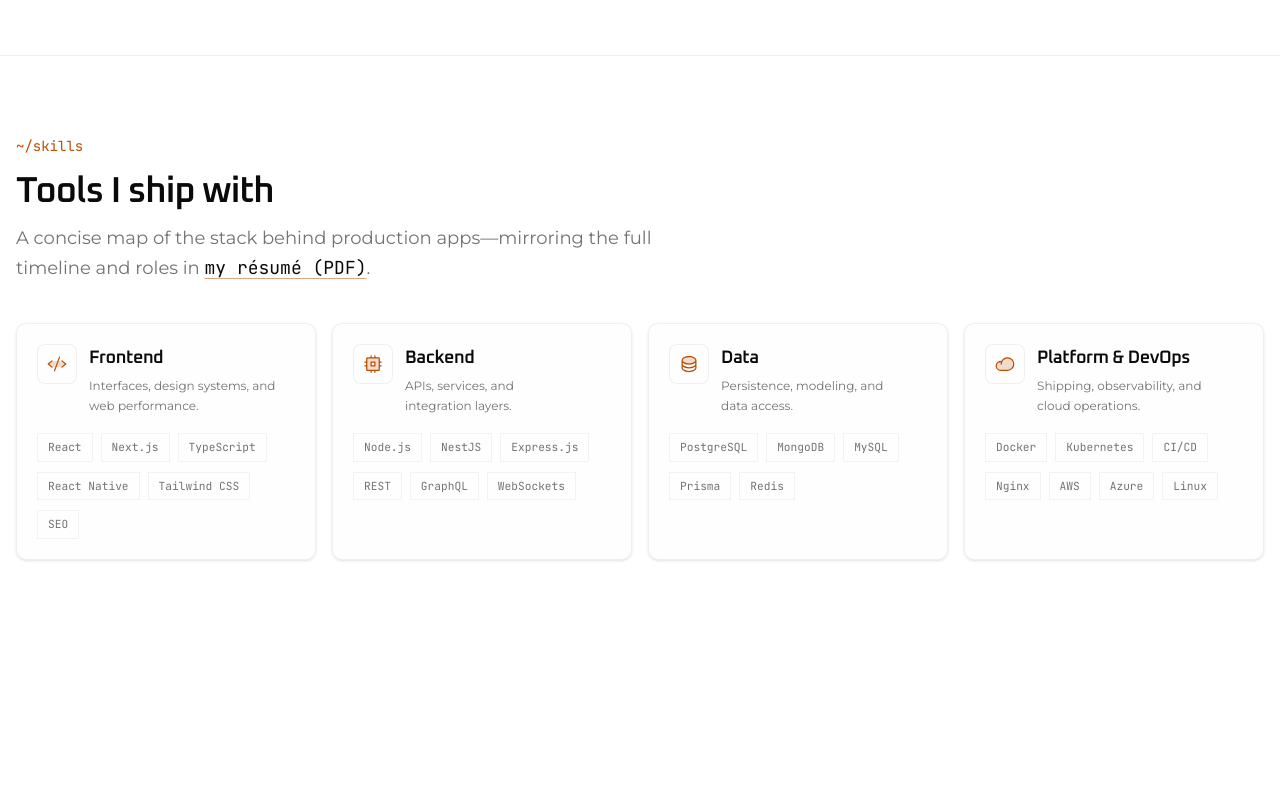
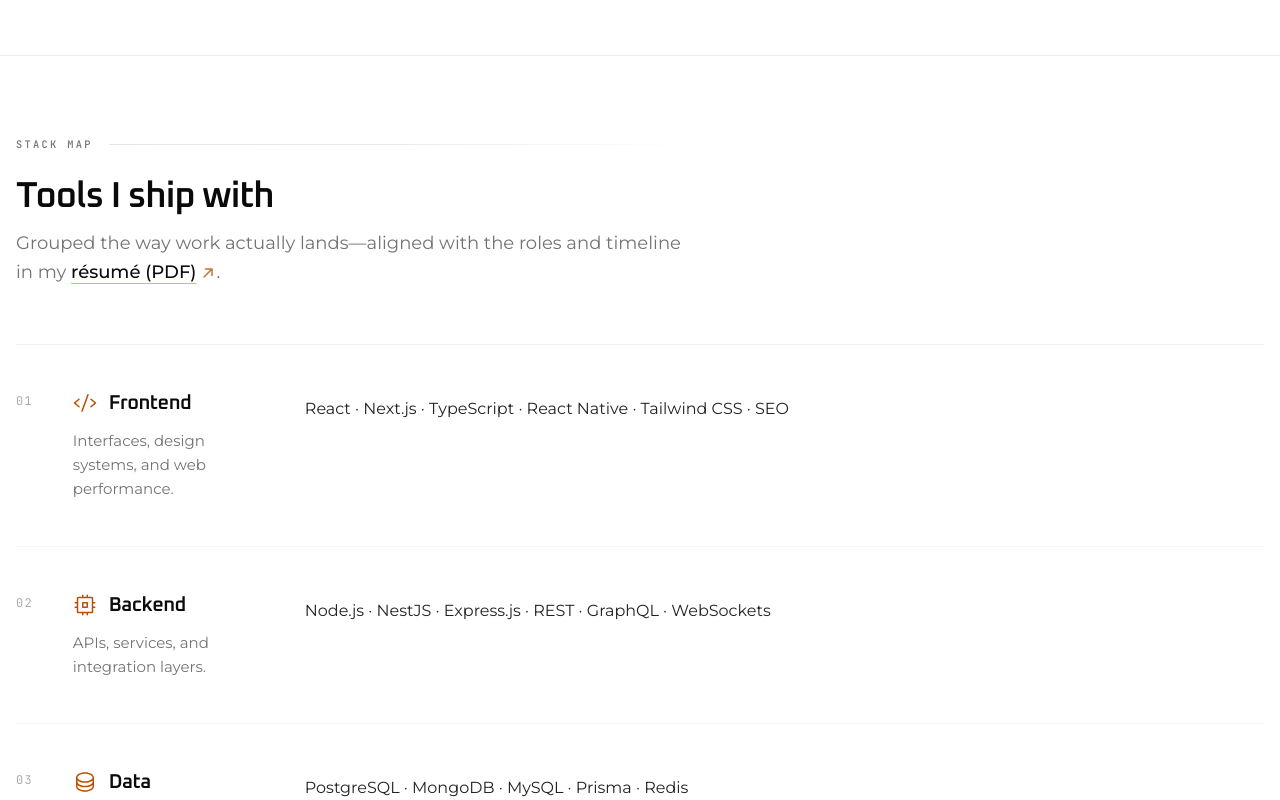
Before and after one commit to Elgedawy31/shadcn-portfolio, a Next.js app: page / in a window 1280 px wide. Shown: the part 1100-1900 px from the top of the page. Before the commit the page ends 1740 px from the top, so only its background shows below. Built offline with nearby package versions, Linux system fonts and the light colour scheme.

Commit message:
Refactor SkillsSection component: update animations, improve layout, and enhance accessibility with new icon integration

```diff
--- a/components/skills-section.tsx
+++ b/components/skills-section.tsx
@@ -1,6 +1,7 @@
 "use client"
 
-import { motion, useReducedMotion, type Variants } from "framer-motion"
+import { ArrowUpRight } from "@phosphor-icons/react"
+import { motion, type Variants } from "framer-motion"
 
 import { skillGroups } from "@/lib/skills-data"
 import { useSplashReady } from "@/components/splash-ready"
@@ -9,33 +10,30 @@
   hidden: { opacity: 0 },
   visible: {
     opacity: 1,
-    transition: { delayChildren: 0.12, staggerChildren: 0.08 },
+    transition: { delayChildren: 0.08, staggerChildren: 0.06 },
   },
 }
 
 const headerVariants: Variants = {
-  hidden: { opacity: 0, y: 16, filter: "blur(8px)" },
+  hidden: { opacity: 0, y: 10 },
   visible: {
     opacity: 1,
     y: 0,
-    filter: "blur(0px)",
-    transition: { duration: 0.6, ease: "easeOut" },
+    transition: { duration: 0.5, ease: [0.22, 1, 0.36, 1] },
   },
 }
 
-const cardVariants: Variants = {
-  hidden: { opacity: 0, y: 20, filter: "blur(6px)" },
+const rowVariants: Variants = {
+  hidden: { opacity: 0, x: 20 },
   visible: {
     opacity: 1,
-    y: 0,
-    filter: "blur(0px)",
-    transition: { duration: 0.55, ease: "easeOut" },
+    x: 0,
+    transition: { duration: 0.48, ease: [0.22, 1, 0.36, 1] },
   },
 }
 
 function SkillsSection() {
   const isSplashReady = useSplashReady()
-  const reduceMotion = useReducedMotion()
 
   return (
     <section
@@ -44,71 +42,70 @@
       className="mx-auto w-full max-w-7xl border-t border-border/70 px-4 py-16 sm:py-20"
     >
       <motion.div
-        className="space-y-10"
+        className="space-y-12 sm:space-y-14"
         variants={containerVariants}
         initial="hidden"
         animate={isSplashReady ? "visible" : "hidden"}
       >
-        <motion.div className="max-w-2xl space-y-4" variants={headerVariants}>
-          <p className="font-mono text-sm text-primary">~/skills</p>
+        <motion.div className="max-w-2xl space-y-6" variants={headerVariants}>
+          <div className="flex items-center gap-4">
+            <span className="shrink-0 font-mono text-[0.65rem] font-medium uppercase tracking-[0.22em] text-muted-foreground">
+              Stack map
+            </span>
+            <span className="h-px min-w-8 flex-1 bg-gradient-to-r from-border via-border/80 to-transparent" aria-hidden />
+          </div>
           <div className="space-y-3">
             <h2 id="skills-heading" className="font-heading text-3xl font-semibold tracking-tight sm:text-4xl">
               Tools I ship with
             </h2>
             <p className="text-pretty text-base leading-relaxed text-muted-foreground sm:text-lg">
-              A concise map of the stack behind production apps—mirroring the full timeline and roles in{" "}
+              Grouped the way work actually lands—aligned with the roles and timeline in my{" "}
               <a
                 href="/mohamed-elgedawy-fullStack.pdf"
-                className="font-mono text-foreground underline decoration-primary/50 underline-offset-4 transition-colors hover:text-primary hover:decoration-primary"
+                className="inline-flex items-center gap-1 font-medium text-foreground underline decoration-primary/45 underline-offset-[5px] transition-colors hover:text-primary hover:decoration-primary"
               >
-                my résumé (PDF)
+                résumé (PDF)
+                <ArrowUpRight weight="bold" className="size-4 shrink-0 text-primary/80" aria-hidden />
               </a>
               .
             </p>
           </div>
         </motion.div>
 
-        <div className="grid gap-4 sm:grid-cols-2 xl:grid-cols-4">
+        <div className="border-t border-border/50">
           {skillGroups.map((group, index) => {
             const Icon = group.Icon
+            const indexLabel = String(index + 1).padStart(2, "0")
 
             return (
               <motion.article
                 key={group.title}
-                variants={cardVariants}
-                transition={{ delay: 0.08 * index }}
-                whileHover={
-                  reduceMotion
-                    ? undefined
-                    : { y: -3, transition: { type: "spring", stiffness: 360, damping: 24 } }
-                }
-                className="group relative flex flex-col overflow-hidden rounded-lg border border-border/60 bg-muted/15 p-5 shadow-sm backdrop-blur-sm transition-[border-color,background-color,box-shadow] duration-300 hover:border-primary/40 hover:bg-primary/6 hover:shadow-md motion-reduce:transition-colors"
+                variants={rowVariants}
+                transition={{ delay: 0.04 * index }}
+                className="grid gap-6 border-b border-border/35 py-9 last:border-b-0 sm:gap-8 sm:py-10 lg:grid-cols-[auto_minmax(0,12rem)_minmax(0,1fr)] lg:items-start lg:gap-x-10 lg:gap-y-2 lg:py-11"
               >
                 <span
+                  className="font-mono text-xs tabular-nums tracking-widest text-muted-foreground/60 lg:pt-1"
                   aria-hidden
-                  className="pointer-events-none absolute inset-0 -translate-x-full bg-linear-to-r from-transparent via-primary/12 to-transparent opacity-0 transition-[transform,opacity] duration-500 ease-out group-hover:translate-x-full group-hover:opacity-100 motion-reduce:hidden"
-                />
-                <div className="relative z-10 flex flex-1 flex-col gap-4">
-                  <div className="flex items-start gap-3">
-                    <span className="grid size-10 shrink-0 place-items-center rounded-md border border-border/60 bg-background/60">
-                      <Icon weight="duotone" className="size-5 text-primary" aria-hidden />
-                    </span>
-                    <div className="min-w-0 space-y-1">
-                      <h3 className="font-heading text-lg font-semibold tracking-tight text-foreground">
-                        {group.title}
-                      </h3>
-                      <p className="text-pretty text-xs leading-relaxed text-muted-foreground">{group.blurb}</p>
-                    </div>
+                >
+                  {indexLabel}
+                </span>
+                <div className="flex min-w-0 flex-col gap-3 lg:max-w-none">
+                  <div className="flex items-center gap-3">
+                    <Icon weight="regular" className="size-5 shrink-0 text-primary sm:size-6" aria-hidden />
+                    <h3 className="font-heading text-lg font-semibold tracking-tight text-foreground sm:text-xl">
+                      {group.title}
+                    </h3>
                   </div>
-                  <ul className="flex flex-wrap gap-2" aria-label={`${group.title} technologies`}>
-                    {group.skills.map((skill) => (
-                      <li key={skill}>
-                        <span className="inline-flex border border-border/50 bg-background/40 px-2.5 py-1 font-mono text-[0.7rem] text-muted-foreground transition-colors group-hover:border-primary/25 group-hover:text-foreground">
-                          {skill}
-                        </span>
-                      </li>
-                    ))}
-                  </ul>
+                  <p className="max-w-prose text-pretty text-sm leading-relaxed text-muted-foreground sm:text-[0.9375rem]">
+                    {group.blurb}
+                  </p>
+                </div>
+                <div className="min-w-0 lg:pt-1">
+                  <p className="text-pretty text-sm leading-7 text-foreground/90 sm:text-base sm:leading-8">
+                    <span className="sr-only">{group.title} technologies: </span>
+                    {group.skills.join(" · ")}
+                  </p>
                 </div>
               </motion.article>
             )
--- /dev/null
+++ b/components/ui/badge.tsx
@@ -0,0 +1,30 @@
+import * as React from "react"
+import { cva, type VariantProps } from "class-variance-authority"
+
+import { cn } from "@/lib/utils"
+
+const badgeVariants = cva(
+  "inline-flex shrink-0 items-center border px-2.5 py-1 text-xs font-medium tracking-wide whitespace-nowrap transition-[border-color,background-color,color] select-none",
+  {
+    variants: {
+      variant: {
+        muted:
+          "border-border/60 bg-muted/25 text-muted-foreground group-hover:border-primary/35 group-hover:bg-primary/5 group-hover:text-foreground dark:bg-muted/20",
+        outline: "border-border/70 bg-background/70 text-foreground/90 dark:bg-input/25",
+      },
+    },
+    defaultVariants: {
+      variant: "muted",
+    },
+  }
+)
+
+function Badge({
+  className,
+  variant,
+  ...props
+}: React.ComponentProps<"span"> & VariantProps<typeof badgeVariants>) {
+  return <span data-slot="badge" className={cn(badgeVariants({ variant }), className)} {...props} />
+}
+
+export { Badge, badgeVariants }
```
